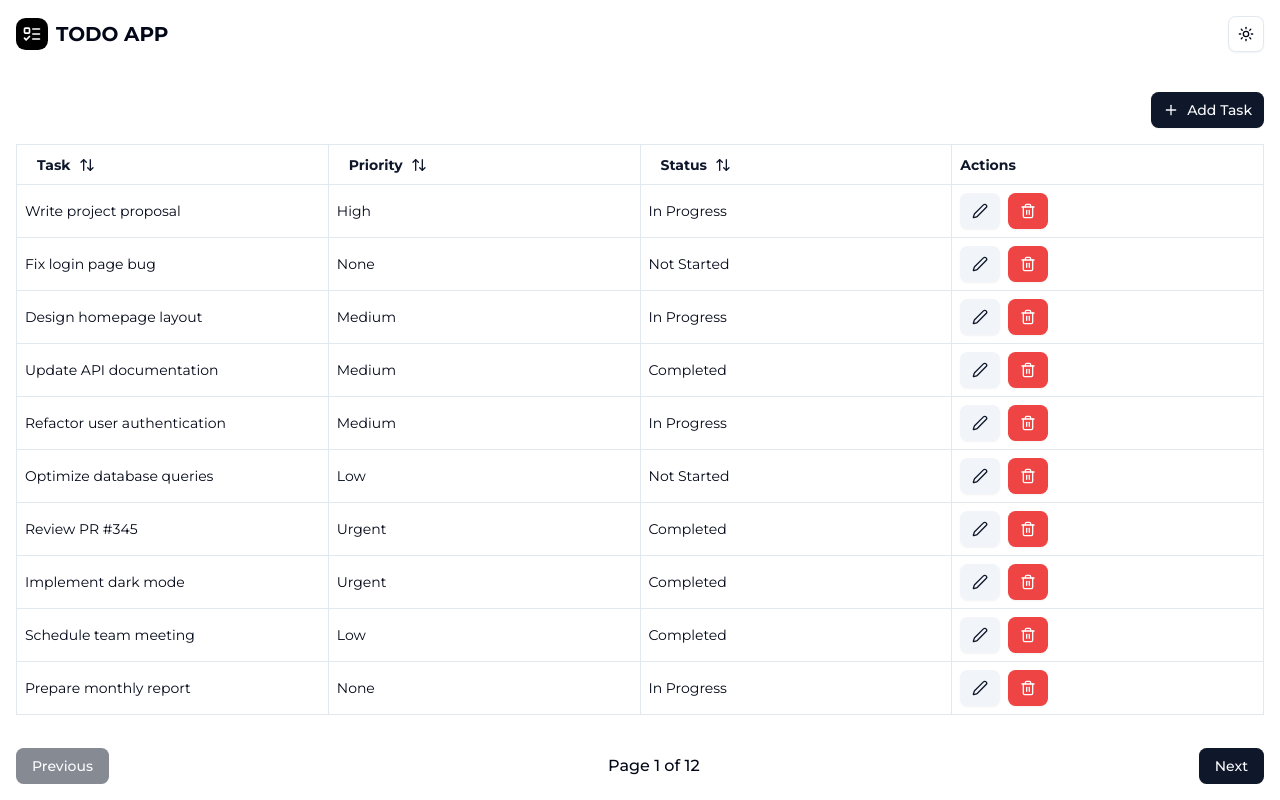
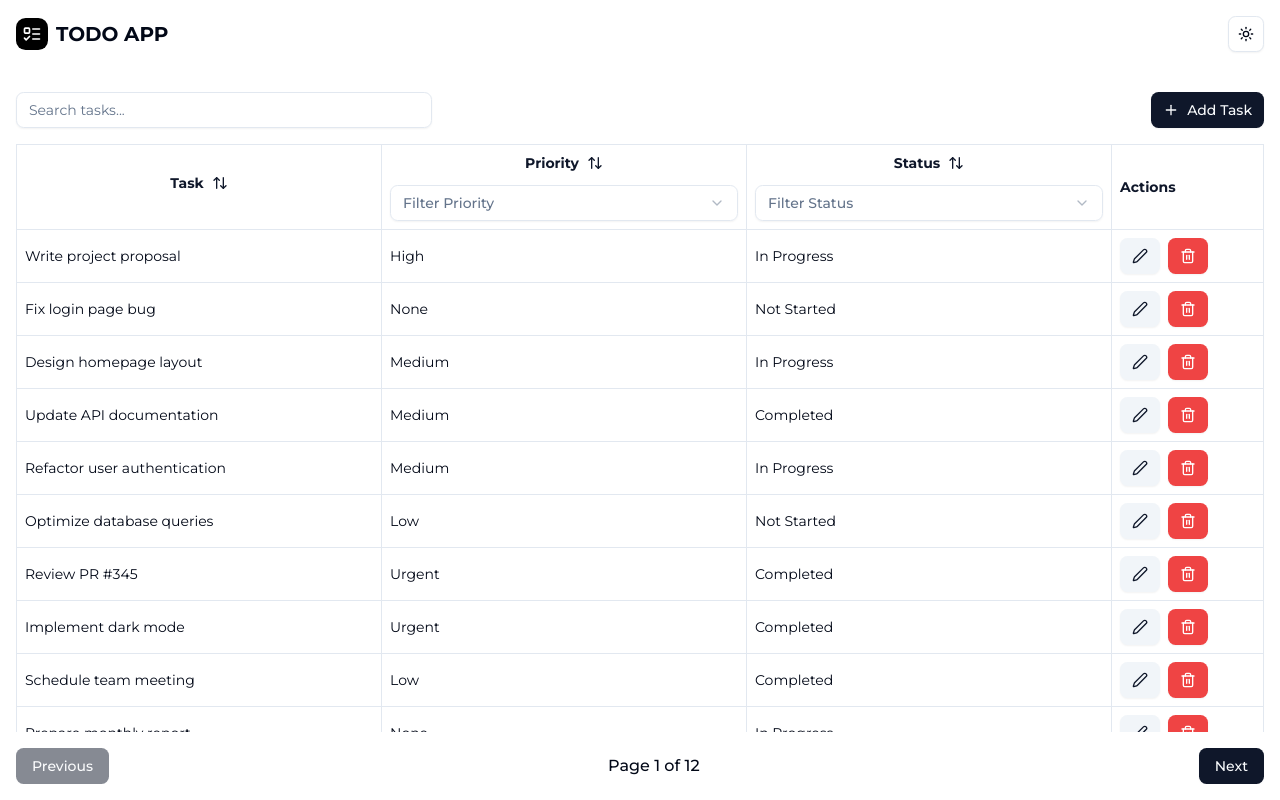
Before and after one commit to sagarchoudhary96/Next-Todo-App, a Next.js app: page / in a window 1280 px wide. Built offline with nearby package versions, Linux system fonts and the light colour scheme.

Commit message:
Add Filter support to fields

```diff
--- a/app/page.tsx
+++ b/app/page.tsx
@@ -1,7 +1,9 @@
 "use client";
 import ConfirmationDialog from "@/components/ConfirmationDialog";
+import Filter from "@/components/Filter";
 import TaskForm, { TaskFormSubmitFn } from "@/components/TaskForm";
 import { Button } from "@/components/ui/button";
+import { Input } from "@/components/ui/input";
 import {
   Table,
   TableBody,
@@ -33,9 +35,18 @@ export default function Home() {
   const [taskToEdit, setTaskToEdit] = useState<Task>();
   const [sortConfig, setSortConfig] = useState({ key: "", direction: "asc" });
   const { taskColumns } = useTaskSchema();
+  const [filters, setFilters] = useState<Record<string, string>>({});
 
-  const totalPages = Math.ceil(todoList.length / DEFAULT_PAGE_SIZE);
-  const paginatedTodos = todoList.slice(
+  const filteredTodos = todoList.filter((task) =>
+    Object.entries(filters).every(
+      ([key, value]) =>
+        !value || String(task[key]).toLowerCase().includes(value.toLowerCase())
+    )
+  );
+
+  const totalPages = Math.ceil(filteredTodos.length / DEFAULT_PAGE_SIZE);
+
+  const paginatedTodos = filteredTodos.slice(
     (currentPage - 1) * DEFAULT_PAGE_SIZE,
     currentPage * DEFAULT_PAGE_SIZE
   );
@@ -107,9 +118,20 @@ export default function Home() {
     );
   };
 
+  const handleFilterChange = (key: string, value: string) => {
+    setFilters((prev) => ({ ...prev, [key]: value }));
+  };
+
   return (
     <>
-      <div className="flex items-center w-full justify-end mb-4">
+      <div className="flex items-center w-full justify-between mb-4 gap-2">
+        <Input
+          placeholder="Search tasks..."
+          value={filters.title || ""}
+          onChange={(e) => handleFilterChange("title", e.target.value)}
+          className="w-full sm:w-1/3"
+          aria-label="Search tasks"
+        />
         <TaskForm
           columns={taskColumns}
           task={taskToEdit}
@@ -123,25 +145,26 @@ export default function Home() {
       </div>
       <div className="flex flex-col flex-1 overflow-hidden">
         <div className="flex-1 w-full overflow-auto">
-          <Table className="border table-fixed">
+          <Table className="border sm:table-fixed">
             <TableHeader>
               <TableRow>
-                {taskColumns.map(({ title, key }) => (
-                  <TableHead className="border" key={key} scope="col">
+                {taskColumns.map((column) => (
+                  <TableHead className="border" key={column.key} scope="col">
+                    <div className="flex flex-col gap-1 pb-2">
                       <Button
                         variant="ghost"
                         className="flex items-center gap-2 font-bold text-primary"
-                      onClick={() => handleSort(key)}
+                        onClick={() => handleSort(column.key)}
                         aria-sort={
-                        sortConfig.key === key
+                          sortConfig.key === column.key
                             ? sortConfig.direction === "asc"
                               ? "ascending"
                               : "descending"
                             : "none"
                         }
                       >
-                      {title}{" "}
-                      {sortConfig.key === key ? (
+                        {column.title}
+                        {sortConfig.key === column.key ? (
                           sortConfig.direction === "asc" ? (
                             <ArrowUpNarrowWideIcon className="h-4 w-4" />
                           ) : (
@@ -151,15 +174,32 @@ export default function Home() {
                           <ArrowUpDownIcon className="w-4 h-4" />
                         )}
                       </Button>
+                      {column.key !== "title" && (
+                        <Filter
+                          value={filters[column.key]}
+                          onChange={handleFilterChange}
+                          column={column}
+                        />
+                      )}
+                    </div>
                   </TableHead>
                 ))}
-                <TableHead className="border" scope="col">
+                <TableHead className="border w-38" scope="col">
                   <span className="font-bold text-primary">Actions</span>
                 </TableHead>
               </TableRow>
             </TableHeader>
             <TableBody>
-              {/* render todo by mapping from columns */}
+              {!paginatedTodos.length && (
+                <TableRow>
+                  <TableCell
+                    colSpan={taskColumns.length + 1}
+                    className="text-center"
+                  >
+                    No tasks found
+                  </TableCell>
+                </TableRow>
+              )}
               {paginatedTodos.map((task) => (
                 <TableRow
                   key={task.id}
@@ -200,6 +240,7 @@ export default function Home() {
             </TableBody>
           </Table>
         </div>
+        {!!totalPages && (
           <div className="flex w-full justify-between items-center mt-4">
             <Button
               onClick={() => setCurrentPage((prev) => Math.max(prev - 1, 1))}
@@ -219,6 +260,7 @@ export default function Home() {
               Next
             </Button>
           </div>
+        )}
       </div>
       <ConfirmationDialog
         show={taskToDelete !== null}
--- /dev/null
+++ b/components/Filter/index.tsx
@@ -0,0 +1,57 @@
+import { TableColumn, TableColumnType } from "@/lib/types";
+import { Button } from "../ui/button";
+import { Input } from "../ui/input";
+import {
+  Select,
+  SelectContent,
+  SelectItem,
+  SelectTrigger,
+  SelectValue,
+} from "../ui/select";
+
+type FilterProps = {
+  value: string;
+  onChange: (key: string, value: string) => void;
+  column: TableColumn;
+};
+const Filter = ({ column, value, onChange }: FilterProps) => {
+  return (
+    <div className="flex items-center gap-2">
+      {column.type === TableColumnType.SELECT ? (
+        <Select
+          onValueChange={(value) => onChange(column.key, value)}
+          value={value}
+        >
+          <SelectTrigger>
+            <SelectValue placeholder={`Filter ${column.title}`} />
+          </SelectTrigger>
+          <SelectContent>
+            {column.options?.map((option) => (
+              <SelectItem key={option.value} value={option.value}>
+                {option.label}
+              </SelectItem>
+            ))}
+          </SelectContent>
+        </Select>
+      ) : (
+        <Input
+          placeholder={`Filter ${column.title}`}
+          value={value || ""}
+          onChange={(e) => onChange(column.key, e.target.value)}
+        />
+      )}
+
+      {value && (
+        <Button
+          variant="outline"
+          size="sm"
+          onClick={() => onChange(column.key, "")}
+        >
+          Clear
+        </Button>
+      )}
+    </div>
+  );
+};
+
+export default Filter;
--- a/components/TaskForm/form.tsx
+++ b/components/TaskForm/form.tsx
@@ -38,6 +38,14 @@ const TaskEditForm = ({
         );
         if (!column.required) {
           schemaFields[column.key] = schemaFields[column.key].optional();
+        }
+      } else if (column.type === TableColumnType.NUMBER) {
+        if (column.required) {
+          schemaFields[column.key] = z
+            .number()
+            .int(`"${column.title}" is required`);
+        } else {
+          schemaFields[column.key] = z.number().int().optional();
         }
       }
     });
```
Lines whose indentation alone changed are shown as unchanged.
